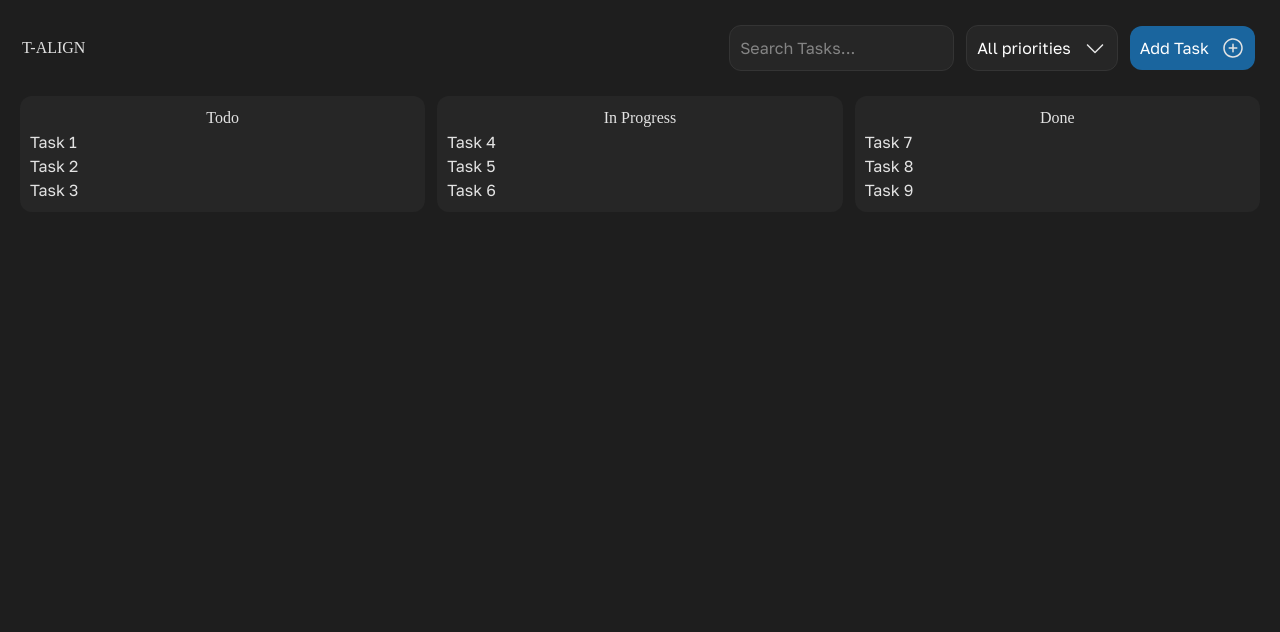
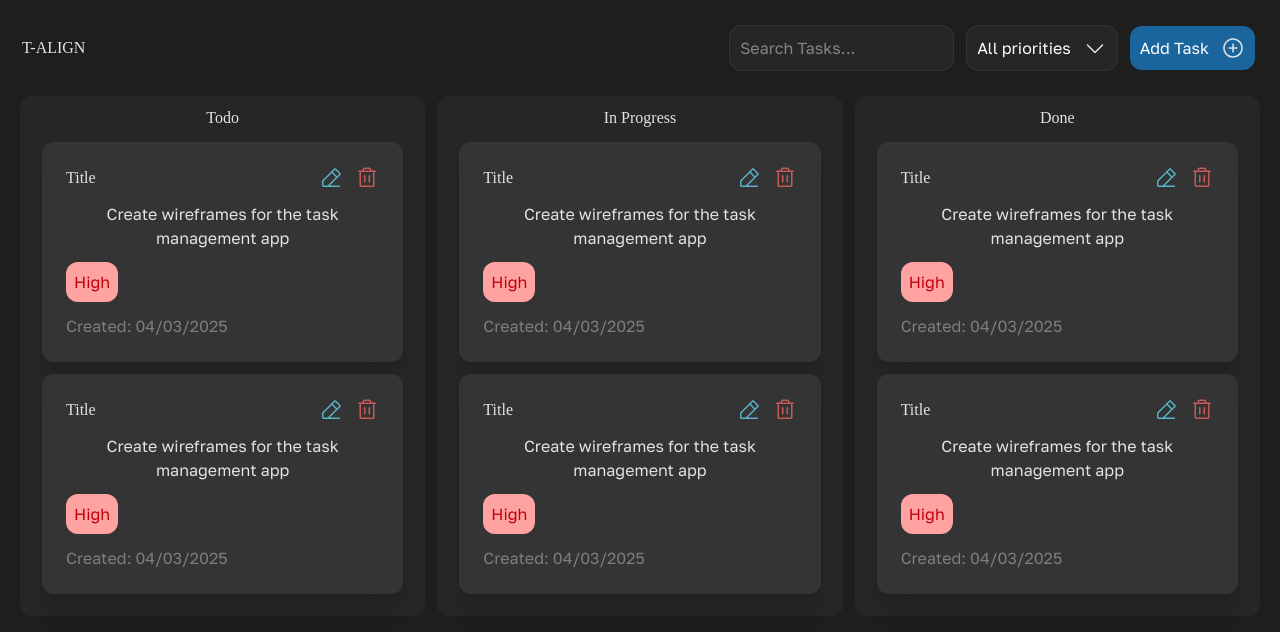
Before and after one commit to Mwrnk/t-align, a React (Vite) app: page /tasks in a window 1280 px wide. Shown: the top 632 px of the page. Built offline with nearby package versions, Linux system fonts and the light colour scheme; a web font is replaced by a local one.

Commit message:
style: Creating base style for task cards.

```diff
--- a/src/components/layout/layout.jsx
+++ b/src/components/layout/layout.jsx
@@ -1,6 +1,6 @@
 function layout({ children }) {
   return (
-    <div className=" flex-col h-full w-full p-2.5 items-center justify-center gap-3">
+    <div className="h-screen w-full p-2.5 items-center justify-center gap-3">
       {children}
     </div>
   );
--- a/src/components/ui/index.js
+++ b/src/components/ui/index.js
@@ -2,3 +2,4 @@ export { default as Button } from './button';
 export { default as Dropdown } from './dropdown';
 export { default as Input } from './input';
 export { default as TaskSection } from './taskSection';
+export { default as TaskCard } from './taskCard';
--- /dev/null
+++ b/src/components/ui/taskCard.jsx
@@ -0,0 +1,26 @@
+import editIcon from '../../assets/icons/PencilSimpleLine.svg';
+import removeIcon from '../../assets/icons/Trash.svg';
+function taskCard() {
+  return (
+    <div className="flex flex-col m-3 p-6 items-start gap-3 bg-steel rounded-xl shadow-xl">
+      <div className="flex w-full justify-between items-center gap-3">
+        Title
+        <div className="flex gap-3 justify-center items-center">
+          <img src={editIcon} className="w-6 h-6" />
+          <img src={removeIcon} className="w-6 h-6" />
+        </div>
+      </div>
+      <div>
+        <p className="font-text">
+          Create wireframes for the task management app
+        </p>
+      </div>
+      <div className="flex gap-3 bg-red-300 p-2 rounded-xl">
+        <p className="font-text text-red-700 ">High</p>
+      </div>
+      <p className="font-text text-light-steel">Created: 04/03/2025</p>
+    </div>
+  );
+}
+
+export default taskCard;
--- a/src/components/ui/taskSection.jsx
+++ b/src/components/ui/taskSection.jsx
@@ -1,8 +1,11 @@
+import { TaskCard } from '.';
 function taskSection(props) {
   return (
-    <div className="flex-1 shrink-0 basis-0  p-2.5 flex-col justify-center items-center gap-3 self-stretch rounded-xl bg-charcoal">
+    <div className="flex-1 shrink-0 basis-0 min-h-full p-2.5 flex-col justify-center items-center gap-3 self-stretch rounded-xl bg-charcoal">
       <div className="font-title text-center">
         <h1>{props.title}</h1>
+        <TaskCard priority="High" />
+        <TaskCard priority="High" />
       </div>
       <div>{props.children}</div>
     </div>
--- a/src/pages/TaskApp.jsx
+++ b/src/pages/TaskApp.jsx
@@ -6,21 +6,9 @@ export default function TaskApp() {
     <Layout>
       <Header />
       <div className=" flex flex-row p-2.5 items-start gap-3">
-        <TaskSection title="Todo">
-          <div>Task 1</div>
-          <div>Task 2</div>
-          <div>Task 3</div>
-        </TaskSection>
-        <TaskSection title="In Progress">
-          <div>Task 4</div>
-          <div>Task 5</div>
-          <div>Task 6</div>
-        </TaskSection>
-        <TaskSection title="Done">
-          <div>Task 7</div>
-          <div>Task 8</div>
-          <div>Task 9</div>
-        </TaskSection>
+        <TaskSection title="Todo"></TaskSection>
+        <TaskSection title="In Progress"></TaskSection>
+        <TaskSection title="Done"></TaskSection>
       </div>
     </Layout>
   );
--- a/src/styles/index.css
+++ b/src/styles/index.css
@@ -5,7 +5,9 @@
   --color-steel-blue-dark: #15507d;
   --color-steel: #343434;
   --color-charcoal: #262626;
+  --color-light-steel: #7e7e7e;
   --font-title: 'Dela Gothic One';
+  --font-text: 'Golos Text';
 }
 
 @font-face {
@@ -33,7 +35,7 @@
   line-height: 1.5;
   font-weight: 400;
   color-scheme: light dark;
-  color: rgba(255, 255, 255, 0.87);
+  color: rgba(227, 227, 227, 1);
   background-color: #1e1e1e;
 
   font-synthesis: none;
```
